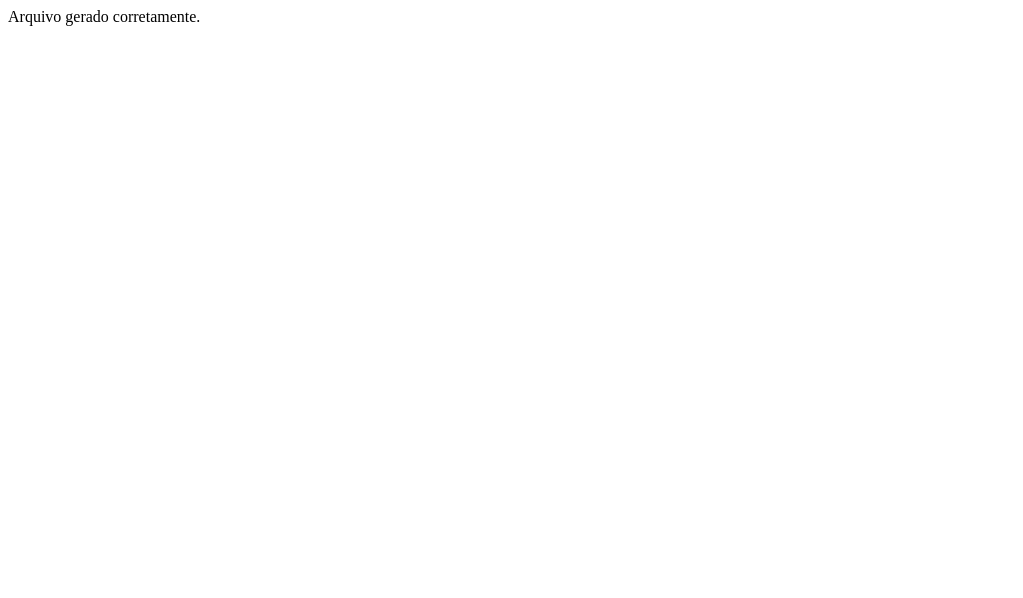
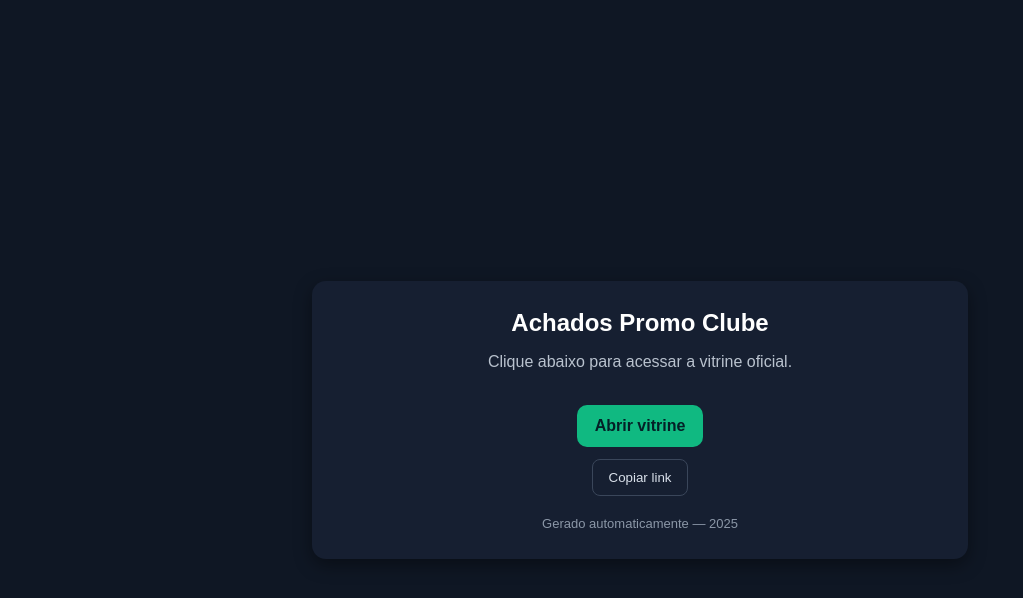
Before and after one commit to csp588/achadospromoclube, a plain HTML site: page index.html in a window 1280 px wide. Shown: the whole page, without its empty margins (0-1023 px from the left). Drawn offline with Linux system fonts and the light colour scheme.

Commit message:
Add files via upload

```diff
--- a/index.html
+++ b/index.html
@@ -1,5 +1,90 @@
 <!doctype html>
 <html lang="pt-BR">
-<head><meta charset="utf-8" /></head>
-<body>Arquivo gerado corretamente.</body>
+<head>
+  <meta charset="utf-8" />
+  <meta name="viewport" content="width=device-width,initial-scale=1" />
+  <title>Achados Promo Clube — Loja</title>
+  <meta name="description" content="Achados Promo Clube — seus melhores achados. Clique para acessar a vitrine." />
+  <style>
+    body{
+      margin:0;
+      font-family:Arial, sans-serif;
+      background:#0f1724;
+      color:#fff;
+      height:100vh;
+      display:flex;
+      justify-content:center;
+      align-items:center;
+      padding:20px;
+    }
+    .card{
+      background:#161f31;
+      padding:28px;
+      border-radius:14px;
+      max-width:600px;
+      width:100%;
+      text-align:center;
+      box-shadow:0 6px 18px rgba(0,0,0,0.4);
+    }
+    h1{margin-top:0;font-size:24px}
+    p{color:#b9c2ce}
+    .btn{
+      display:inline-block;
+      margin-top:18px;
+      padding:12px 18px;
+      background:#10b981;
+      color:#042027;
+      text-decoration:none;
+      border-radius:10px;
+      font-weight:700;
+    }
+    .copy{
+      margin-top:12px;
+      padding:10px 16px;
+      border:1px solid #3a465a;
+      background:transparent;
+      color:#d9e0ea;
+      border-radius:8px;
+      cursor:pointer;
+    }
+    footer{
+      margin-top:20px;
+      font-size:13px;
+      color:#8b97a7;
+    }
+  </style>
+</head>
+<body>
+  <div class="card">
+    <h1>Achados Promo Clube</h1>
+    <p>Clique abaixo para acessar a vitrine oficial.</p>
+
+    <a class="btn" id="open-store" href="https://collshp.com/achadospromoclube?view=storefront" target="_blank" rel="noopener noreferrer">
+      Abrir vitrine
+    </a>
+
+    <br>
+
+    <button class="copy" id="copy-link">Copiar link</button>
+
+    <footer>Gerado automaticamente — <span id="year"></span></footer>
+  </div>
+
+  <script>
+    document.getElementById('year').textContent = new Date().getFullYear();
+
+    const url = "https://collshp.com/achadospromoclube?view=storefront";
+    document.getElementById("copy-link").onclick = async () => {
+      try {
+        await navigator.clipboard.writeText(url);
+        document.getElementById("copy-link").innerText = "Copiado!";
+        setTimeout(() => {
+          document.getElementById("copy-link").innerText = "Copiar link";
+        }, 1500);
+      } catch {
+        alert("Não foi possível copiar automaticamente. Copie manualmente: " + url);
+      }
+    };
+  </script>
+</body>
 </html>
```
Also changed, not shown: 1 other file.
